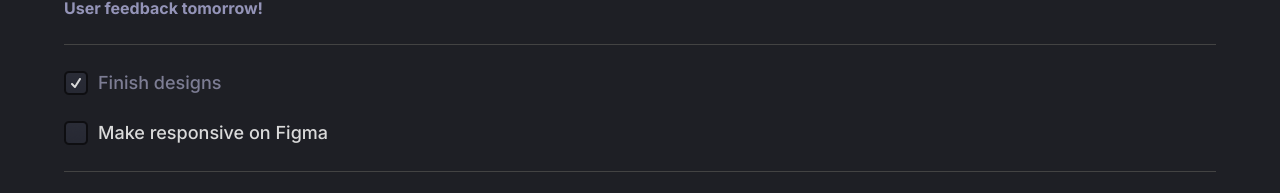
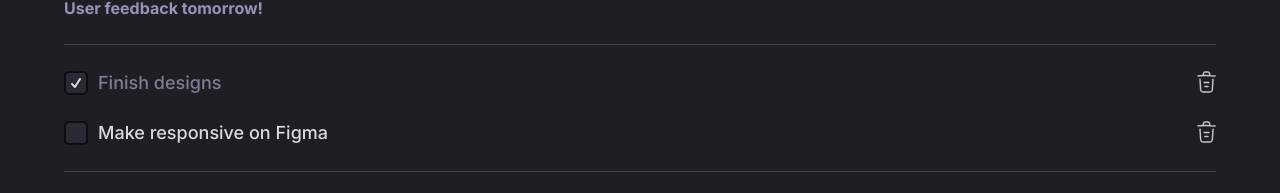
Before and after one commit to Ignacio1996/locotodolist, a Next.js app: page / in a window 1280 px wide. Shown: the part 150-343 px from the top of the page. Built offline with nearby package versions, Linux system fonts and the light colour scheme.

Commit message:
Pushed from Locofy Builder

```diff
--- a/components/to-do-complete.js
+++ b/components/to-do-complete.js
@@ -4,6 +4,7 @@ const ToDoComplete = ({ todoValue }) => {
     <div className={styles.todocomplete}>
       <img className={styles.image1Icon} alt="" src="/image-1@2x.png" />
       <div className={styles.finishDesigns}>{todoValue}</div>
+      <img className={styles.vectorIcon} alt="" src="/vector.svg" />
     </div>
   );
 };
--- a/components/to-do-complete.module.css
+++ b/components/to-do-complete.module.css
@@ -11,6 +11,12 @@
   line-height: 24px;
   font-weight: 500;
 }
+.vectorIcon {
+  position: relative;
+  width: 19.5px;
+  height: 21.5px;
+  flex-shrink: 0;
+}
 .todocomplete {
   align-self: stretch;
   display: flex;
--- a/components/to-do-incomplete.js
+++ b/components/to-do-incomplete.js
@@ -4,6 +4,7 @@ const ToDoIncomplete = ({ todoValue }) => {
     <div className={styles.todoincomplete}>
       <img className={styles.image2Icon} alt="" src="/image-2@2x.png" />
       <div className={styles.makeResponsiveOn}>{todoValue}</div>
+      <img className={styles.vectorIcon} alt="" src="/vector.svg" />
     </div>
   );
 };
--- a/components/to-do-incomplete.module.css
+++ b/components/to-do-incomplete.module.css
@@ -11,6 +11,12 @@
   line-height: 24px;
   font-weight: 500;
 }
+.vectorIcon {
+  position: relative;
+  width: 19.5px;
+  height: 21.5px;
+  flex-shrink: 0;
+}
 .todoincomplete {
   align-self: stretch;
   display: flex;
```
Also changed, not shown: public/vector.svg (added).
